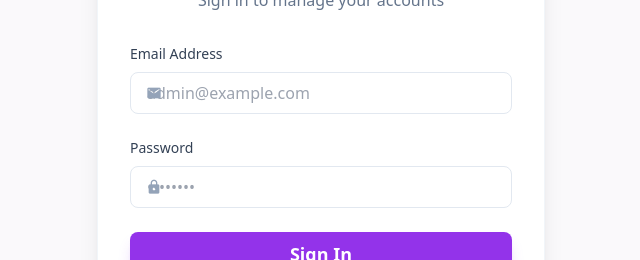
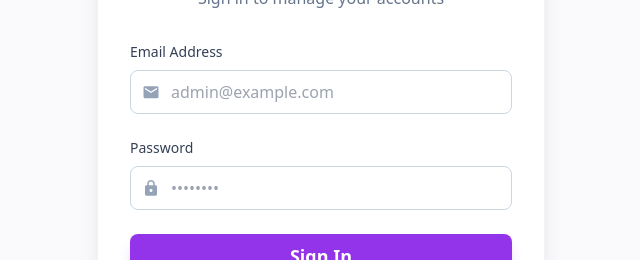
Before and after one commit to muthu-pattan-perumal/Ams, a React (Vite) app: page /#/login in a window 1280 px wide. Shown: the part 280-540 px from the top of the page, without its empty margins (319-959 px from the left). Built offline with nearby package versions, Linux system fonts and the light colour scheme; the HTML template or start-up script is replaced by a standard one.

Commit message:
fix: resolve UI alignment and hydration issues

```diff
--- a/src/pages/Login.jsx
+++ b/src/pages/Login.jsx
@@ -38,14 +38,20 @@ const Login = () => {
 
                 <form onSubmit={handleSubmit} className="space-y-6">
                     <div>
-                        <label className="block text-sm font-medium text-slate-700 mb-2">Email Address</label>
+                        <label className="block text-sm font-medium text-slate-700 mb-2">
+                            Email Address
+                        </label>
+
                         <div className="relative">
-                            <i className="mdi mdi-email absolute left-4 top-1/2 -translate-y-1/2 text-slate-400"></i>
+                            <span className="absolute inset-y-0 left-0 flex items-center pl-3">
+                                <i className="mdi mdi-email text-slate-400 text-lg"></i>
+                            </span>
+
                             <input
                                 type="email"
                                 value={email}
                                 onChange={(e) => setEmail(e.target.value)}
-                                className="input-field pl-11"
+                                className="w-full h-11 pl-10 pr-3 rounded-lg border border-slate-300 focus:outline-none focus:ring-2 focus:ring-blue-500"
                                 placeholder="admin@example.com"
                                 required
                             />
@@ -53,14 +59,20 @@ const Login = () => {
                     </div>
 
                     <div>
-                        <label className="block text-sm font-medium text-slate-700 mb-2">Password</label>
+                        <label className="block text-sm font-medium text-slate-700 mb-2">
+                            Password
+                        </label>
+
                         <div className="relative">
-                            <i className="mdi mdi-lock absolute left-4 top-1/2 -translate-y-1/2 text-slate-400"></i>
+                            <span className="absolute inset-y-0 left-0 flex items-center pl-3">
+                                <i className="mdi mdi-lock text-slate-400 text-lg"></i>
+                            </span>
+
                             <input
                                 type="password"
                                 value={password}
                                 onChange={(e) => setPassword(e.target.value)}
-                                className="input-field pl-11"
+                                className="w-full h-11 pl-10 pr-3 rounded-lg border border-slate-300 focus:outline-none focus:ring-2 focus:ring-blue-500"
                                 placeholder="••••••••"
                                 required
                             />
```
